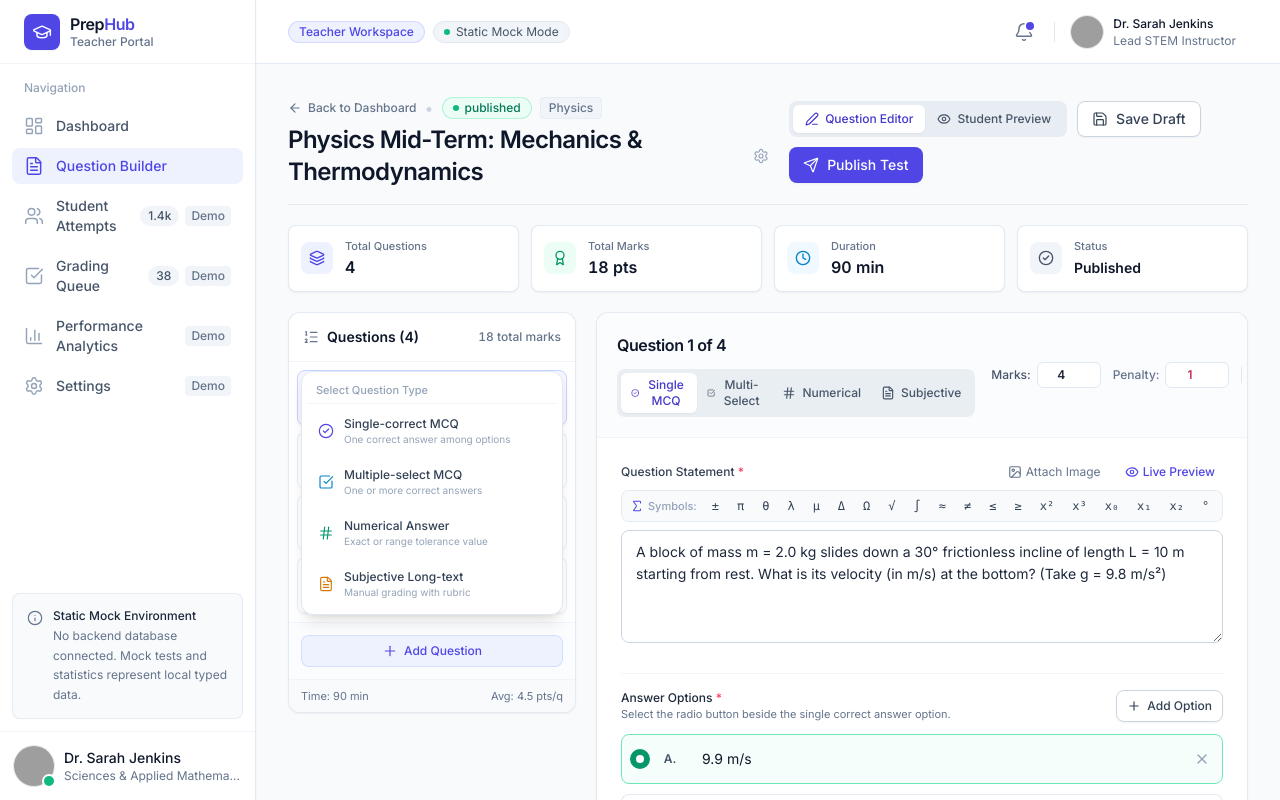
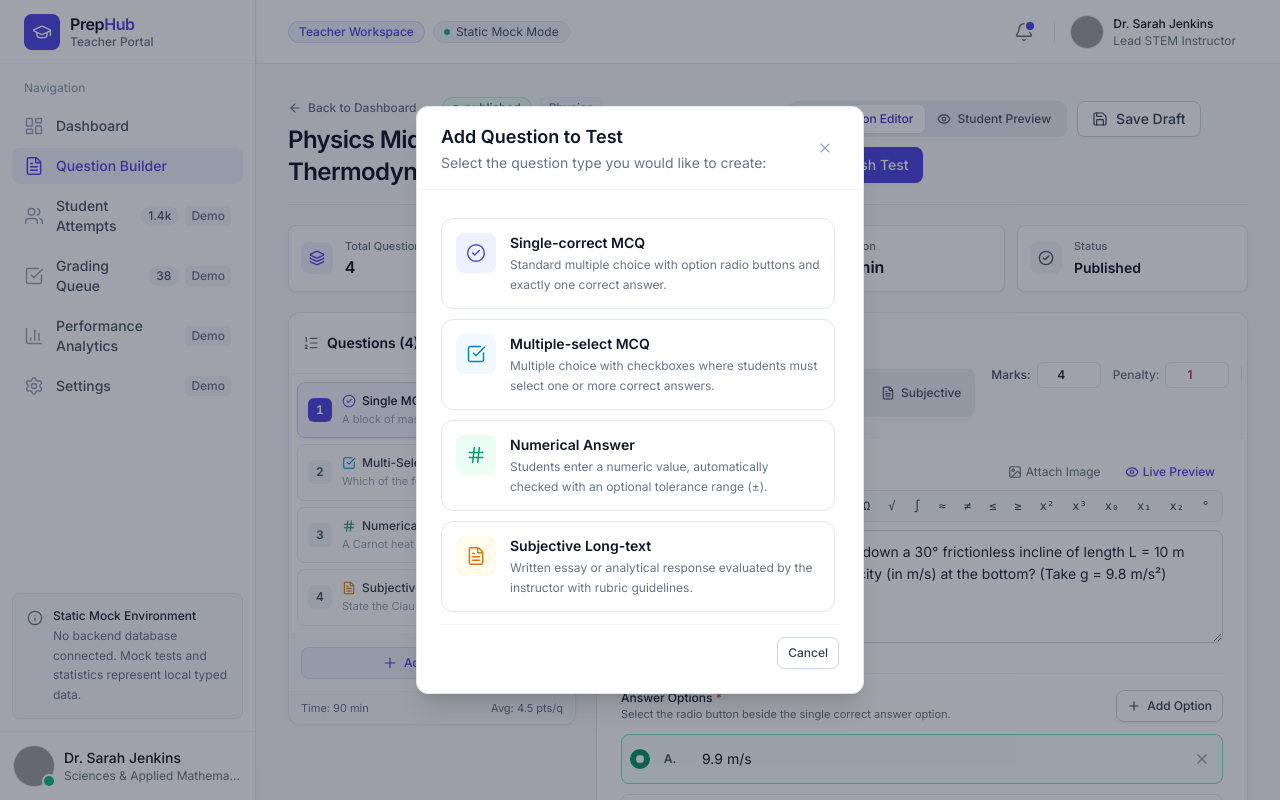
Before and after one commit to Trilokaswal/PrepHub, a Next.js app: page /teacher/builder in a window 1280 px wide. Both pictures are taken after a click on the button "Add Question". Shown: the top 800 px of the page. Built offline with nearby package versions, Linux system fonts and the light colour scheme; grey boxes are pictures that could not be loaded.

Commit message:
fix: replace clipped popup with modal for question types and support direct JPEG/PNG file uploads

```diff
--- a/src/components/builder/QuestionEditor.tsx
+++ b/src/components/builder/QuestionEditor.tsx
@@ -1,12 +1,13 @@
 'use client';
 
-import React, { useState } from 'react';
+import React, { useState, useRef } from 'react';
 import {
   Copy,
   Trash2,
   Plus,
   X,
   Image as ImageIcon,
+  Upload,
   CheckCircle2,
   CheckSquare,
   Hash,
@@ -40,6 +41,38 @@ export const QuestionEditor: React.FC<QuestionEditorProps> = ({
   const [statementPreview, setStatementPreview] = useState(false);
   const [showImageInput, setShowImageInput] = useState(!!question.imageUrl);
   const [isDeleteModalOpen, setIsDeleteModalOpen] = useState(false);
+  const [imageError, setImageError] = useState<string | null>(null);
+  const fileInputRef = useRef<HTMLInputElement | null>(null);
+
+  // Helper to handle JPEG/PNG file uploads
+  const handleImageUpload = (file: File) => {
+    setImageError(null);
+    const validTypes = ['image/jpeg', 'image/png', 'image/jpg'];
+    if (!validTypes.includes(file.type)) {
+      setImageError('Please select a JPEG or PNG image file (.jpg, .jpeg, .png).');
+      return;
+    }
+
+    if (file.size > 5 * 1024 * 1024) {
+      setImageError('Image file size must be less than 5MB.');
+      return;
+    }
+
+    const reader = new FileReader();
+    reader.onload = () => {
+      if (typeof reader.result === 'string') {
+        updateField('imageUrl', reader.result);
+        if (!question.imageAlt) {
+          const cleanName = file.name.replace(/\.[^/.]+$/, '');
+          updateField('imageAlt', cleanName);
+        }
+      }
+    };
+    reader.onerror = () => {
+      setImageError('Failed to read image file. Please try again.');
+    };
+    reader.readAsDataURL(file);
+  };
 
   // Helper to update specific fields
   const updateField = <K extends keyof Question>(key: K, value: Question[K]) => {
@@ -326,46 +359,114 @@ export const QuestionEditor: React.FC<QuestionEditorProps> = ({
             />
           )}
 
-          {/* Optional Image URL Input & Thumbnail */}
+          {/* Question Image Attachment Section */}
           {showImageInput && (
-            <div className="p-3 bg-slate-50 rounded-lg border border-slate-200/80 space-y-2">
+            <div className="space-y-2">
+              <input
+                ref={fileInputRef}
+                type="file"
+                accept="image/jpeg,image/png,image/jpg"
+                className="hidden"
+                onChange={(e) => {
+                  const file = e.target.files?.[0];
+                  if (file) handleImageUpload(file);
+                  e.target.value = '';
+                }}
+              />
+
+              {!question.imageUrl ? (
+                <div
+                  onDragOver={(e) => e.preventDefault()}
+                  onDrop={(e) => {
+                    e.preventDefault();
+                    const file = e.dataTransfer.files?.[0];
+                    if (file) handleImageUpload(file);
+                  }}
+                  className="p-5 bg-slate-50/80 rounded-xl border-2 border-dashed border-slate-200 hover:border-indigo-400 text-center space-y-2.5 transition-colors"
+                >
+                  <div className="h-10 w-10 mx-auto rounded-full bg-white border border-slate-200 text-indigo-600 shadow-xs flex items-center justify-center">
+                    <Upload className="w-5 h-5" strokeWidth={1.75} />
+                  </div>
+                  <div>
+                    <p className="text-xs font-semibold text-slate-800">
+                      Upload Question Diagram or Figure
+                    </p>
+                    <p className="text-[11px] text-slate-500 mt-0.5">
+                      Select a JPEG or PNG file (up to 5MB)
+                    </p>
+                  </div>
+                  <div className="pt-1">
+                    <Button
+                      type="button"
+                      variant="outline"
+                      size="sm"
+                      leftIcon={<Upload className="w-3.5 h-3.5" strokeWidth={1.75} />}
+                      onClick={() => fileInputRef.current?.click()}
+                    >
+                      Upload JPEG or PNG File
+                    </Button>
+                  </div>
+                  {imageError && (
+                    <p className="text-xs text-rose-600 font-medium">{imageError}</p>
+                  )}
+                </div>
+              ) : (
+                <div className="p-3.5 bg-slate-50/80 rounded-xl border border-slate-200/90 space-y-3">
                   <div className="flex items-center justify-between text-xs font-medium text-slate-700">
-                <span>Diagram / Diagrammatic Image Reference</span>
-                {question.imageUrl && (
+                    <span className="flex items-center gap-1.5 font-semibold text-slate-800">
+                      <ImageIcon className="w-4 h-4 text-indigo-600" />
+                      <span>Uploaded Diagram</span>
+                    </span>
+                    <div className="flex items-center gap-2">
                       <button
                         type="button"
-                    onClick={() => updateField('imageUrl', undefined)}
-                    className="text-rose-600 hover:text-rose-800 text-[11px]"
+                        onClick={() => fileInputRef.current?.click()}
+                        className="text-xs text-indigo-600 hover:text-indigo-800 font-medium"
+                      >
+                        Replace File
+                      </button>
+                      <span className="text-slate-300">|</span>
+                      <button
+                        type="button"
+                        onClick={() => {
+                          updateField('imageUrl', undefined);
+                          updateField('imageAlt', undefined);
+                          setImageError(null);
+                        }}
+                        className="text-xs text-rose-600 hover:text-rose-800 font-medium"
                       >
                         Remove Image
                       </button>
-                )}
                     </div>
-              <input
-                type="url"
-                value={question.imageUrl || ''}
-                onChange={(e) => updateField('imageUrl', e.target.value.trim() || undefined)}
-                placeholder="https://example.com/diagram.png"
-                className="w-full px-3 py-1.5 text-xs rounded border border-slate-300 bg-white text-slate-800 focus:outline-none focus:ring-2 focus:ring-indigo-600"
-              />
-              {question.imageUrl && (
-                <div className="mt-2 flex items-center gap-3">
+                  </div>
+
+                  <div className="flex flex-col sm:flex-row items-start sm:items-center gap-3 bg-white p-3 rounded-lg border border-slate-200">
                     {/* eslint-disable-next-line @next/next/no-img-element */}
                     <img
                       src={question.imageUrl}
                       alt={question.imageAlt || 'Question diagram preview'}
-                    className="max-h-32 rounded border border-slate-200 object-contain bg-white p-1"
-                    onError={(e) => {
-                      (e.target as HTMLElement).style.display = 'none';
-                    }}
+                      className="max-h-32 max-w-full rounded border border-slate-100 object-contain bg-slate-50 p-1"
                     />
+                    <div className="flex-1 w-full space-y-1">
+                      <label
+                        htmlFor={`img-alt-${question.id}`}
+                        className="block text-[11px] font-medium text-slate-600"
+                      >
+                        Diagram Caption / Description:
+                      </label>
                       <input
+                        id={`img-alt-${question.id}`}
                         type="text"
                         value={question.imageAlt || ''}
                         onChange={(e) => updateField('imageAlt', e.target.value)}
-                    placeholder="Image description / Alt text..."
-                    className="flex-1 px-2.5 py-1 text-xs rounded border border-slate-200 bg-white"
+                        placeholder="e.g. Circuit schematic or geometry diagram"
+                        className="w-full px-2.5 py-1.5 text-xs rounded border border-slate-200 bg-white text-slate-800 focus:outline-none focus:ring-2 focus:ring-indigo-600"
                       />
+                    </div>
+                  </div>
+                  {imageError && (
+                    <p className="text-xs text-rose-600 font-medium">{imageError}</p>
+                  )}
                 </div>
               )}
             </div>
--- a/src/components/builder/QuestionNavigator.tsx
+++ b/src/components/builder/QuestionNavigator.tsx
@@ -12,9 +12,11 @@ import {
   FileText,
   ListOrdered,
   CheckSquare,
+  ArrowRight,
 } from 'lucide-react';
 import { Question, QuestionType } from '@/types';
 import { Button } from '@/components/ui/Button';
+import { Modal } from '@/components/ui/Modal';
 
 interface QuestionNavigatorProps {
   questions: Question[];
@@ -33,7 +35,7 @@ export const QuestionNavigator: React.FC<QuestionNavigatorProps> = ({
   onMoveQuestion,
   totalDurationMinutes,
 }) => {
-  const [isAddMenuOpen, setIsAddMenuOpen] = useState(false);
+  const [isAddModalOpen, setIsAddModalOpen] = useState(false);
 
   const totalMarks = questions.reduce((sum, q) => sum + (q.marks || 0), 0);
 
@@ -95,8 +97,9 @@ export const QuestionNavigator: React.FC<QuestionNavigatorProps> = ({
   };
 
   return (
+    <>
       <aside
-      className="w-full lg:w-72 bg-white rounded-xl border border-slate-200/90 shadow-xs flex flex-col overflow-hidden shrink-0"
+        className="w-full lg:w-72 bg-white rounded-xl border border-slate-200/90 shadow-xs flex flex-col shrink-0"
         aria-label="Question Navigator"
       >
         {/* Header */}
@@ -107,16 +110,30 @@ export const QuestionNavigator: React.FC<QuestionNavigatorProps> = ({
               Questions ({questions.length})
             </h2>
           </div>
-        <span className="text-xs font-medium text-slate-500 tabular-nums">
-          {totalMarks} total marks
-        </span>
+          <Button
+            variant="outline"
+            size="sm"
+            className="h-7 px-2.5 text-xs"
+            leftIcon={<Plus className="w-3.5 h-3.5" />}
+            onClick={() => setIsAddModalOpen(true)}
+            title="Add a new question"
+          >
+            Add
+          </Button>
         </div>
 
         {/* Questions List */}
         <div className="p-2 space-y-1.5 overflow-y-auto max-h-[60vh] lg:max-h-[calc(100vh-22rem)]">
           {questions.length === 0 ? (
-          <div className="p-4 text-center text-xs text-slate-400">
-            No questions added yet. Click &quot;Add Question&quot; below to begin.
+            <div className="p-6 text-center text-xs text-slate-400 space-y-2">
+              <p>No questions added yet.</p>
+              <Button
+                variant="outline"
+                size="sm"
+                onClick={() => setIsAddModalOpen(true)}
+              >
+                Add Your First Question
+              </Button>
             </div>
           ) : (
             questions.map((q, index) => {
@@ -214,100 +231,150 @@ export const QuestionNavigator: React.FC<QuestionNavigatorProps> = ({
           )}
         </div>
 
-      {/* Add Question Button & Menu */}
-      <div className="p-3 border-t border-slate-100 bg-slate-50/60 relative">
+        {/* Add Question Button */}
+        <div className="p-3 border-t border-slate-100 bg-slate-50/60">
           <Button
             variant="secondary"
             size="sm"
             className="w-full justify-center"
             leftIcon={<Plus className="w-4 h-4" strokeWidth={1.75} />}
-          onClick={() => setIsAddMenuOpen(!isAddMenuOpen)}
-          aria-expanded={isAddMenuOpen}
-          aria-haspopup="menu"
+            onClick={() => setIsAddModalOpen(true)}
           >
             Add Question
           </Button>
-
-        {isAddMenuOpen && (
-          <div
-            className="absolute bottom-full left-3 right-3 mb-2 bg-white rounded-xl shadow-lg border border-slate-200 p-1.5 space-y-1 z-20"
-            role="menu"
-          >
-            <div className="px-2 py-1 text-[11px] font-medium text-slate-400 border-b border-slate-100">
-              Select Question Type
-            </div>
-            <button
-              type="button"
-              role="menuitem"
-              onClick={() => {
-                onAddQuestion('single_choice');
-                setIsAddMenuOpen(false);
-              }}
-              className="w-full flex items-center gap-2.5 px-2.5 py-2 text-xs font-medium text-slate-700 hover:bg-indigo-50 hover:text-[#4F46E5] rounded-lg text-left transition-colors"
-            >
-              <CheckCircle2 className="w-4 h-4 text-indigo-600 shrink-0" strokeWidth={1.75} />
-              <div>
-                <p className="leading-tight">Single-correct MCQ</p>
-                <p className="text-[10px] text-slate-400 font-normal">One correct answer among options</p>
-              </div>
-            </button>
-
-            <button
-              type="button"
-              role="menuitem"
-              onClick={() => {
-                onAddQuestion('multiple_choice');
-                setIsAddMenuOpen(false);
-              }}
-              className="w-full flex items-center gap-2.5 px-2.5 py-2 text-xs font-medium text-slate-700 hover:bg-sky-50 hover:text-sky-700 rounded-lg text-left transition-colors"
-            >
-              <CheckSquare className="w-4 h-4 text-sky-600 shrink-0" strokeWidth={1.75} />
-              <div>
-                <p className="leading-tight">Multiple-select MCQ</p>
-                <p className="text-[10px] text-slate-400 font-normal">One or more correct answers</p>
-              </div>
-            </button>
-
-            <button
-              type="button"
-              role="menuitem"
-              onClick={() => {
-                onAddQuestion('numerical');
-                setIsAddMenuOpen(false);
-              }}
-              className="w-full flex items-center gap-2.5 px-2.5 py-2 text-xs font-medium text-slate-700 hover:bg-emerald-50 hover:text-emerald-700 rounded-lg text-left transition-colors"
-            >
-              <Hash className="w-4 h-4 text-emerald-600 shrink-0" strokeWidth={1.75} />
-              <div>
-                <p className="leading-tight">Numerical Answer</p>
-                <p className="text-[10px] text-slate-400 font-normal">Exact or range tolerance value</p>
-              </div>
-            </button>
-
-            <button
-              type="button"
-              role="menuitem"
-              onClick={() => {
-                onAddQuestion('subjective');
-                setIsAddMenuOpen(false);
-              }}
-              className="w-full flex items-center gap-2.5 px-2.5 py-2 text-xs font-medium text-slate-700 hover:bg-amber-50 hover:text-amber-700 rounded-lg text-left transition-colors"
-            >
-              <FileText className="w-4 h-4 text-amber-600 shrink-0" strokeWidth={1.75} />
-              <div>
-                <p className="leading-tight">Subjective Long-text</p>
-                <p className="text-[10px] text-slate-400 font-normal">Manual grading with rubric</p>
-              </div>
-            </button>
-          </div>
-        )}
         </div>
 
         {/* Footer Info */}
-      <div className="px-3 py-2 bg-slate-50 border-t border-slate-100 flex items-center justify-between text-[11px] text-slate-500">
+        <div className="px-3 py-2 bg-slate-50 border-t border-slate-100 flex items-center justify-between text-[11px] text-slate-500 rounded-b-xl">
           <span>Time: {totalDurationMinutes} min</span>
           <span>Avg: {(totalMarks / (questions.length || 1)).toFixed(1)} pts/q</span>
         </div>
       </aside>
+
+      {/* Select Question Type Modal (Never clipped, fully scrollable) */}
+      <Modal
+        isOpen={isAddModalOpen}
+        onClose={() => setIsAddModalOpen(false)}
+        title="Add Question to Test"
+        description="Select the question type you would like to create:"
+        maxWidth="md"
+      >
+        <div className="space-y-2.5 py-1 max-h-[70vh] overflow-y-auto pr-1">
+          {/* 1. Single-correct MCQ */}
+          <button
+            type="button"
+            onClick={() => {
+              onAddQuestion('single_choice');
+              setIsAddModalOpen(false);
+            }}
+            className="w-full flex items-start gap-3.5 p-3.5 text-left rounded-xl border border-slate-200 hover:border-indigo-300 hover:bg-indigo-50/50 transition-all group focus-visible:outline-none focus-visible:ring-2 focus-visible:ring-indigo-600"
+          >
+            <div className="p-2.5 rounded-lg bg-indigo-50 text-indigo-600 group-hover:bg-indigo-100 shrink-0">
+              <CheckCircle2 className="w-5 h-5" strokeWidth={1.75} />
+            </div>
+            <div className="flex-1 min-w-0">
+              <div className="flex items-center justify-between">
+                <p className="text-sm font-semibold text-slate-900 group-hover:text-indigo-700">
+                  Single-correct MCQ
+                </p>
+                <span className="text-xs text-indigo-600 opacity-0 group-hover:opacity-100 transition-opacity flex items-center gap-1 font-medium">
+                  Select <ArrowRight className="w-3.5 h-3.5" />
+                </span>
+              </div>
+              <p className="text-xs text-slate-500 mt-0.5 leading-relaxed">
+                Standard multiple choice with option radio buttons and exactly one correct answer.
+              </p>
+            </div>
+          </button>
+
+          {/* 2. Multiple-select MCQ */}
+          <button
+            type="button"
+            onClick={() => {
+              onAddQuestion('multiple_choice');
+              setIsAddModalOpen(false);
+            }}
+            className="w-full flex items-start gap-3.5 p-3.5 text-left rounded-xl border border-slate-200 hover:border-sky-300 hover:bg-sky-50/50 transition-all group focus-visible:outline-none focus-visible:ring-2 focus-visible:ring-indigo-600"
+          >
+            <div className="p-2.5 rounded-lg bg-sky-50 text-sky-600 group-hover:bg-sky-100 shrink-0">
+              <CheckSquare className="w-5 h-5" strokeWidth={1.75} />
+            </div>
+            <div className="flex-1 min-w-0">
+              <div className="flex items-center justify-between">
+                <p className="text-sm font-semibold text-slate-900 group-hover:text-sky-700">
+                  Multiple-select MCQ
+                </p>
+                <span className="text-xs text-sky-600 opacity-0 group-hover:opacity-100 transition-opacity flex items-center gap-1 font-medium">
+                  Select <ArrowRight className="w-3.5 h-3.5" />
+                </span>
+              </div>
+              <p className="text-xs text-slate-500 mt-0.5 leading-relaxed">
+                Multiple choice with checkboxes where students must select one or more correct answers.
+              </p>
+            </div>
+          </button>
+
+          {/* 3. Numerical Answer */}
+          <button
+            type="button"
+            onClick={() => {
+              onAddQuestion('numerical');
+              setIsAddModalOpen(false);
+            }}
+            className="w-full flex items-start gap-3.5 p-3.5 text-left rounded-xl border border-slate-200 hover:border-emerald-300 hover:bg-emerald-50/50 transition-all group focus-visible:outline-none focus-visible:ring-2 focus-visible:ring-indigo-600"
+          >
+            <div className="p-2.5 rounded-lg bg-emerald-50 text-emerald-600 group-hover:bg-emerald-100 shrink-0">
+              <Hash className="w-5 h-5" strokeWidth={1.75} />
+            </div>
+            <div className="flex-1 min-w-0">
+              <div className="flex items-center justify-between">
+                <p className="text-sm font-semibold text-slate-900 group-hover:text-emerald-700">
+                  Numerical Answer
+                </p>
+                <span className="text-xs text-emerald-600 opacity-0 group-hover:opacity-100 transition-opacity flex items-center gap-1 font-medium">
+                  Select <ArrowRight className="w-3.5 h-3.5" />
+                </span>
+              </div>
+              <p className="text-xs text-slate-500 mt-0.5 leading-relaxed">
+                Students enter a numeric value, automatically checked with an optional tolerance range (±).
+              </p>
+            </div>
+          </button>
+
+          {/* 4. Subjective Long-text */}
+          <button
+            type="button"
+            onClick={() => {
+              onAddQuestion('subjective');
+              setIsAddModalOpen(false);
+            }}
+            className="w-full flex items-start gap-3.5 p-3.5 text-left rounded-xl border border-slate-200 hover:border-amber-300 hover:bg-amber-50/50 transition-all group focus-visible:outline-none focus-visible:ring-2 focus-visible:ring-indigo-600"
+          >
+            <div className="p-2.5 rounded-lg bg-amber-50 text-amber-600 group-hover:bg-amber-100 shrink-0">
+              <FileText className="w-5 h-5" strokeWidth={1.75} />
+            </div>
+            <div className="flex-1 min-w-0">
+              <div className="flex items-center justify-between">
+                <p className="text-sm font-semibold text-slate-900 group-hover:text-amber-700">
+                  Subjective Long-text
+                </p>
+                <span className="text-xs text-amber-600 opacity-0 group-hover:opacity-100 transition-opacity flex items-center gap-1 font-medium">
+                  Select <ArrowRight className="w-3.5 h-3.5" />
+                </span>
+              </div>
+              <p className="text-xs text-slate-500 mt-0.5 leading-relaxed">
+                Written essay or analytical response evaluated by the instructor with rubric guidelines.
+              </p>
+            </div>
+          </button>
+        </div>
+
+        <div className="flex justify-end pt-3 border-t border-slate-100 mt-2">
+          <Button variant="outline" size="sm" onClick={() => setIsAddModalOpen(false)}>
+            Cancel
+          </Button>
+        </div>
+      </Modal>
+    </>
   );
 };
```
Lines whose indentation alone changed are shown as unchanged.
